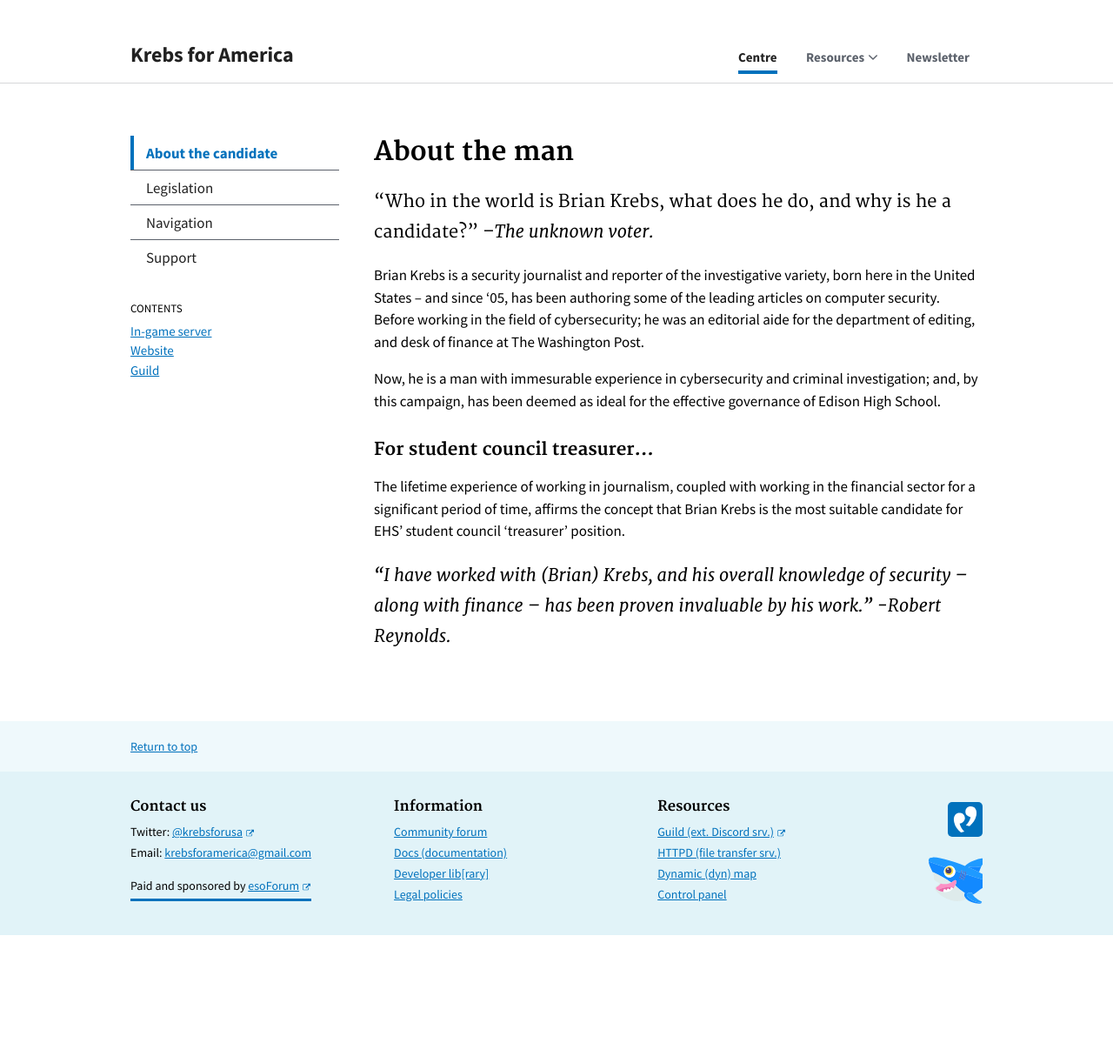
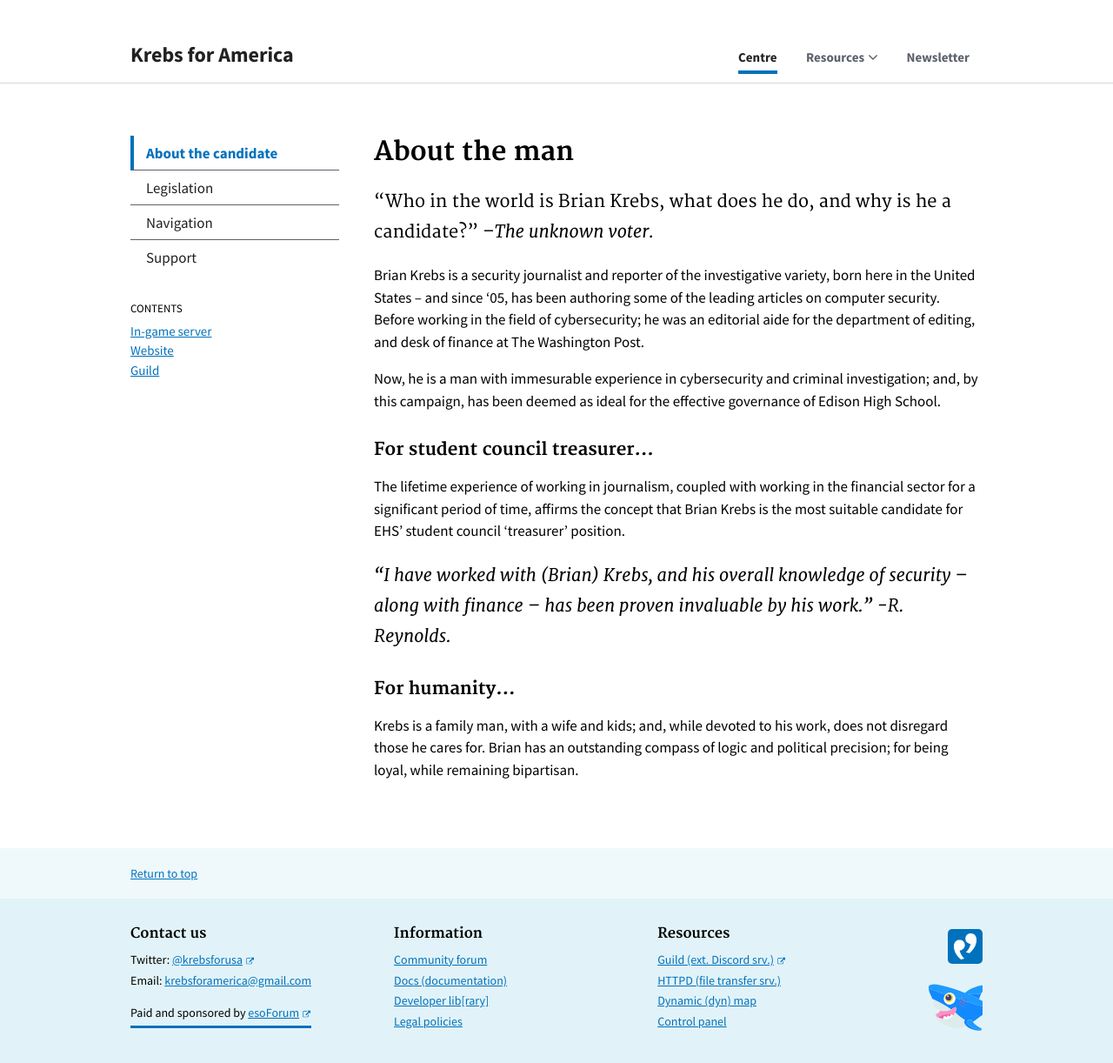
Before and after one commit to serrif/website, a Jekyll site: the page built from main/docs/about.md, in a window 1280 px wide and 1222 px high. Shown: the whole window at 87% size. Built offline with Jekyll 4.4.1, drawn with Linux system fonts in a browser that asks for light colours.

Commit message:
Update about.md

```diff
--- a/main/docs/about.md
+++ b/main/docs/about.md
@@ -24,5 +24,8 @@ Now, he is a man with immesurable experience in cybersecurity and criminal inves
 ### For student council treasurer...
 The lifetime experience of working in journalism, coupled with working in the financial sector for a significant period of time, affirms the concept that Brian Krebs is the most suitable candidate for EHS' student council 'treasurer' position.
 
-*"I have worked with (Brian) Krebs, and his overall knowledge of security -- along with finance -- has been proven invaluable by his work." -Robert Reynolds.*
+*"I have worked with (Brian) Krebs, and his overall knowledge of security -- along with finance -- has been proven invaluable by his work." -R. Reynolds.*
 {: .usa-font-lead }
+
+### For humanity...
+Krebs is a family man, with a wife and kids; and, while devoted to his work, does not disregard those he cares for. Brian has an outstanding compass of logic and political precision; for being loyal, while remaining bipartisan.
```
